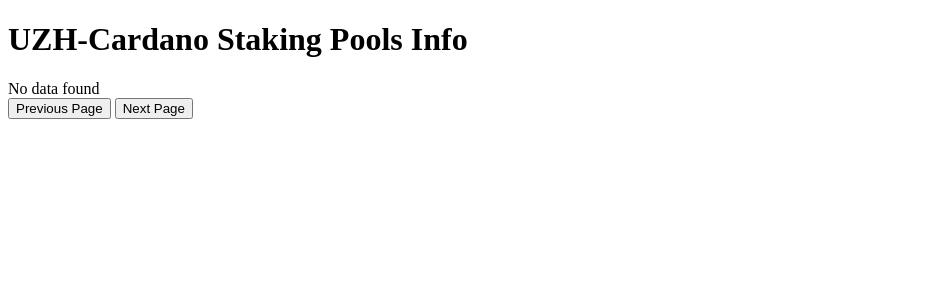
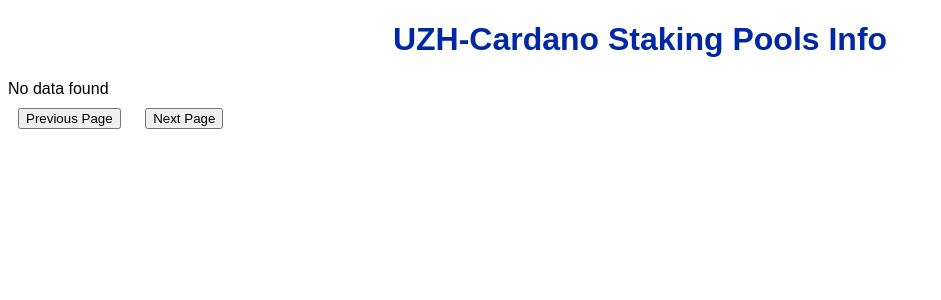
Before and after one commit to Li-Guangyao/UZH-Cardano-Pool, a Flask app: page / in a window 1280 px wide. Shown: the top 300 px of the page, without its empty margins (0-941 px from the left). Run offline with Flask 3, Linux system fonts and the light colour scheme; data that the repository does not hold is empty; parts of the project's set-up code (start-up, migrations or seed data) failed here and were passed over.

Commit message:
butify the page;add more information;display metadata

```diff
--- a/app/app.py
+++ b/app/app.py
@@ -1,11 +1,22 @@
-from flask import Flask, render_template, jsonify, request
+from curses import meta
+from multiprocessing import pool
+from flask import Flask, render_template, jsonify, request, send_from_directory
+from werkzeug.utils import secure_filename
 import requests
 import os
 from dotenv import load_dotenv
+import uuid
 
 load_dotenv("blockfrost.env")
+UPLOAD_FOLDER = "/data/uploads"
+ALLOWED_EXTENSIONS = {'json'}
+MAX_CONTENT_LENGTH = 500  # 500b
 
 app = Flask(__name__)
+app.config['UPLOAD_FOLDER'] = UPLOAD_FOLDER
+app.config['MAX_CONTENT_LENGTH'] = MAX_CONTENT_LENGTH
+os.makedirs(app.config['UPLOAD_FOLDER'], exist_ok=True)
+
 # API_KEY = os.getenv("BLOCKFROST_API_KEY")
 # PROJECT_ID = API_KEY
 BASE_URL = "http://172.17.0.1:3000"
@@ -18,40 +29,149 @@
 def get_pools():
     page = request.args.get("page", default=1, type=int)
     count = request.args.get("count", default=20, type=int)
+    headers = {"accept": "application/json"}
 
     if count>100:
         return jsonify({
             "error": "Cannot request more than 100 items at one time."
         }), 500
 
-    pool_list_url = f"{BASE_URL}/pools?count={count}&page={page}&order=asc"
-    headers = {"accept": "application/json"}
+    try:
+        pool_list_url = f"{BASE_URL}/pools?count={count}&page={page}&order=desc"
+        pool_ids_response = requests.get(pool_list_url, headers=headers)
 
-    pool_ids_response = requests.get(pool_list_url, headers=headers)
-    if pool_ids_response.status_code != 200:
-        print("Failed to fetch pool IDs:", pool_ids_response.text)
+
+        if pool_ids_response.status_code != 200:
+            print("Failed to fetch pool IDs:", pool_ids_response.text)
+            return jsonify({
+                "error": "Failed to fetch pool IDs",
+                "status_code": pool_ids_response.status_code,
+                "message": pool_ids_response.text
+            }), 500
+
+        pool_ids = pool_ids_response.json()
+        pools_data = []
+
+        for pid in pool_ids:
+            detail_data = get_pool_details(pid)
+            history_data = get_pool_history(pid)
+            metadata_data = get_pool_metadata(pid)
+
+            pool_info = detail_data
+
+            if isinstance(history_data, list) and len(history_data) > 0:
+                latest = history_data[0]
+                pool_info["reward_latest"] = {
+                    "rewards": latest.get("rewards"),
+                    "epoch": latest.get("epoch")
+            }
+
+            if metadata_data and "url" in metadata_data:
+                pool_info["metadata_url"] = metadata_data["url"]
+                # Try to fetch and parse the JSON from the metadata URL
+                try:
+                    # If the URL is relative (starts with /), prepend server address
+                    meta_url = metadata_data["url"]
+                    if meta_url.startswith("/"):
+                        pool_info["metadata_fetch_error"] = f"The metadata URL is relative, cannot be fetched publicly."
+                    meta_response = requests.get(meta_url)
+                    if meta_response.status_code == 200:
+                        meta_json = meta_response.json()
+                        # Add all fields from meta_json into pool_info with 'metadata_' prefix
+                        for k, v in meta_json.items():
+                            pool_info[f"metadata_{k}"] = v
+                    else:
+                        pool_info["metadata_fetch_error"] = f"Failed to fetch metadata JSON: {meta_response.status_code}"
+                except Exception as e:
+                    pool_info["metadata_fetch_error"] = str(e)
+
+            pools_data.append(pool_info)
+
         return jsonify({
-            "error": "Failed to fetch pool IDs",
-            "status_code": pool_ids_response.status_code,
-            "message": pool_ids_response.text
+            "page": page,
+            "count": count,
+            "pools": pools_data
+        })
+    except Exception as e:
+        import traceback
+        return jsonify({
+            "error": str(e),
+            "traceback": traceback.format_exc()
         }), 500
 
-    pool_ids = pool_ids_response.json()
-    pools_data = []
 
-    for pid in pool_ids:
-        detail_url = f"{BASE_URL}/pools/{pid}"
-        detail_response = requests.get(detail_url, headers=headers)
-        if detail_response.status_code == 200:
-            pool_info = detail_response.json()
-            pool_info["pool_id"] = pid
-            pools_data.append(pool_info)
+def get_pool_details(pool_id):
+    headers = {"accept": "application/json"}
+    try:
+        detail_url = f"{BASE_URL}/pools/{pool_id}"
+        response = requests.get(detail_url, headers=headers)
+        if response.status_code == 200:
+            return response.json()
+        else:
+            return {"error": "Failed to fetch pool details", "status_code": response.status_code}
+    except Exception as e:
+        return {"error": str(e)}
 
-    return jsonify({
-        "page": page,
-        "count": count,
-        "pools": pools_data
-    })
+
+def get_pool_history(pool_id):
+    headers = {"accept": "application/json"}
+    try:
+        history_url = f"{BASE_URL}/pools/{pool_id}/history?count=10&page=1&order=desc"
+        response = requests.get(history_url, headers=headers)
+        if response.status_code == 200:
+            return response.json()
+        else:
+            return {"error": "Failed to fetch pool history", "status_code": response.status_code}
+    except Exception as e:
+        return {"error": str(e)}
+
+
+def get_pool_metadata(pool_id):
+    headers = {"accept": "application/json"}
+    try:
+        metadata_url = f"{BASE_URL}/pools/{pool_id}/metadata"
+        response = requests.get(metadata_url, headers=headers)
+        if response.status_code == 200:
+            return response.json()
+        else:
+            return {"error": "Failed to fetch pool metadata", "status_code": response.status_code}
+    except Exception as e:
+        return {"error": str(e)}
+
+
+
+# the following functions are used to handle file uploads
+def allowed_file(filename):
+    return '.' in filename and filename.rsplit('.', 1)[1].lower() in ALLOWED_EXTENSIONS
+
+@app.route("/upload", methods=["POST"])
+def upload_file():
+    if 'file' not in request.files:
+        return jsonify({"error": "No file part"}), 400
+
+    file = request.files['file']
+    if file.filename == '':
+        return jsonify({"error": "No selected file"}), 400
+
+    if not allowed_file(file.filename):
+        return jsonify({"error": "Only .json files allowed"}), 400
+
+    filename = secure_filename(file.filename)
+    unique_name = f"{uuid.uuid4().hex}_{filename}"
+    file_path = os.path.join(app.config['UPLOAD_FOLDER'], unique_name)
+
+    file.save(file_path)
+
+    public_url = f"/files/{unique_name}"
+    return jsonify({"url": public_url}), 200
+
+@app.route("/files/<path:filename>")
+def serve_file(filename):
+    return send_from_directory(app.config['UPLOAD_FOLDER'], filename)
+
+
+
+
 
 if __name__ == "__main__":
     app.run(host="0.0.0.0", port=8000)
--- a/app/static/script.js
+++ b/app/static/script.js
@@ -12,39 +12,59 @@
         return;
       }
 
-      isCurrentPageValid = data.pools.length> 0;
+      isCurrentPageValid = data.pools.length > 0;
 
       output.innerHTML = `
-        <table style="border-collapse: collapse; width: 100%;">
-          <thead>
-        <tr style="background-color:rgb(246, 246, 246);">
-          <th style="border: 1px solid #ddd; padding: 8px;">Pool ID</th>
-          <th style="border: 1px solid #ddd; padding: 8px;">Margin Cost</th>
-          <th style="border: 1px solid #ddd; padding: 8px;">Fixed Cost</th>
-          <th style="border: 1px solid #ddd; padding: 8px;">Declared Pledge</th>
-          <th style="border: 1px solid #ddd; padding: 8px;">Live Delegators</th>
-          <th style="border: 1px solid #ddd; padding: 8px;">Live Size</th>
-          <th style="border: 1px solid #ddd; padding: 8px;">Live Stake</th>
-        </tr>
-          </thead>
-          <tbody>
-        ${data.pools.map(pool => `
-          <tr>
-            <td style="border: 1px solid #ddd; padding: 8px;">${pool.pool_id}</td>
-            <td style="border: 1px solid #ddd; padding: 8px;">${pool.margin_cost}</td>
-            <td style="border: 1px solid #ddd; padding: 8px;">${pool.fixed_cost}</td>
-            <td style="border: 1px solid #ddd; padding: 8px;">${pool.declared_pledge}</td>
-            <td style="border: 1px solid #ddd; padding: 8px;">${pool.live_delegators}</td>
-            <td style="border: 1px solid #ddd; padding: 8px;">${pool.live_size}</td>
-            <td style="border: 1px solid #ddd; padding: 8px;">${pool.live_stake}</td>
-          </tr>
-        `).join('')}
-          </tbody>
-        </table>
+        <div style="display: flex; flex-direction: column; gap: 24px; align-items: center;">
+          ${data.pools.map(pool => `
+            <div style="
+              width: 95%;
+              background: #fff;
+              border-radius: 18px;
+              box-shadow: 0 2px 8px rgba(0,0,0,0.08);
+              padding: 24px 28px;
+              box-sizing: border-box;
+              display: flex;
+              flex-direction: column;
+              gap: 12px;
+            ">
+              <!-- 1st line -->
+              <div style="display: flex; align-items: center; gap: 18px; font-size: 1.1em; font-weight: bold;">
+                <span style="color: #333;">${pool.pool_id}</span>
+                <span style="color: #888;">${pool.metadata_name? "pool name:"+ pool.metadata_name : ''}</span>
+              </div>
+              <!-- 2nd line-->
+              <div style="display: flex; flex-wrap: wrap; gap: 18px; color: #444; font-size: 0.98em;">
+                <span>Margin Cost: <b>${pool.margin_cost}</b></span>
+                <span>Fixed Cost: <b>${formatNumber(pool.fixed_cost / 1e6)} UZH ₳</b></span>
+                <span>Declared Pledge: <b>${formatNumber(pool.declared_pledge / 1e6)} UZH ₳</b></span>
+                <span>Live Delegators: <b>${pool.live_delegators}</b></span>
+                <span>Live Size: <b>${formatNumber(pool.live_size, 6)}</b></span>
+                <span>Live Stake: <b>${formatNumber(pool.live_stake / 1e6)} UZH ₳</b></span>
+                <span>Last Epoch Reward: <b>Epoch ${pool.reward_latest.epoch}: ${formatNumber(pool.reward_latest.rewards / 1e6)} UZH ₳</b></span>
+              </div>
+              <!-- 3rd line -->
+              <div style="display: flex; flex-wrap: wrap; gap: 18px; color: #666; font-size: 0.95em;">
+                <span>Description: ${pool.metadata_description || ''}</span>
+                <span>Ticker: ${pool.metadata_ticker || ''}</span>
+                <span>
+                  Homepage:
+                  ${pool.homepage ? `<a href="${pool.homepage}" target="_blank" style="color:#1976d2;text-decoration:underline;">${pool.homepage}</a>` : ''}
+                </span>
+              </div>
+            </div>
+          `).join('')}
+        </div>
       `;
 
+      function formatNumber(value, decimalPlaces = 2) {
+        const parts = value.toFixed(decimalPlaces).split('.');
+        parts[0] = parts[0].replace(/\B(?=(\d{3})+(?!\d))/g, "'");
+        return parts.join('.');
+      }
+
     }).catch(err => {
-      console.err("Fetch error:", err)
+      console.error("Fetch error:", err)
     });
 }
 
--- a/app/templates/index.html
+++ b/app/templates/index.html
@@ -3,12 +3,23 @@
 <head>
   <meta charset="UTF-8">
   <title>Staking Pools</title>
+  <style>
+    body {
+      font-family: Arial, sans-serif;
+    }
+    h1 {
+      font-family: 'Source Sans Pro', sans-serif;
+    }
+    button {
+      font-family: 'Source Sans Pro', sans-serif;
+    }
+  </style>
 </head>
 <body>
-  <h1>UZH-Cardano Staking Pools Info</h1>
+  <h1 style="text-align: center; color: #0028A5;">UZH-Cardano Staking Pools Info</h1>
   <div id="pool-list">Loading...</div>
-  <button id="prev">Previous Page</button>
-  <button id="next">Next Page</button>
+  <button id="prev" style="margin: 10px;">Previous Page</button>
+  <button id="next" style="margin: 10px;">Next Page</button>
 
   <script src="/static/script.js"></script>
 </body>
--- a/docker-compose.yml
+++ b/docker-compose.yml
@@ -8,6 +8,7 @@
       - app/blockfrost.env
     volumes:
       - ./app:/app
+      - ./uploaded_files:/data/uploads
     restart: unless-stopped
 
   nginx:
--- /dev/null
+++ b/uploaded_files/ccf3e52fe2ff49d888121e616dc51679_md.json
@@ -0,0 +1,6 @@
+{
+  "name": "GYL pool",
+  "description": "low margin cost",
+  "ticker": "GYL",
+  "homepage": "https://lgy.com"
+}
```
Also changed, not shown: 2 other files.
